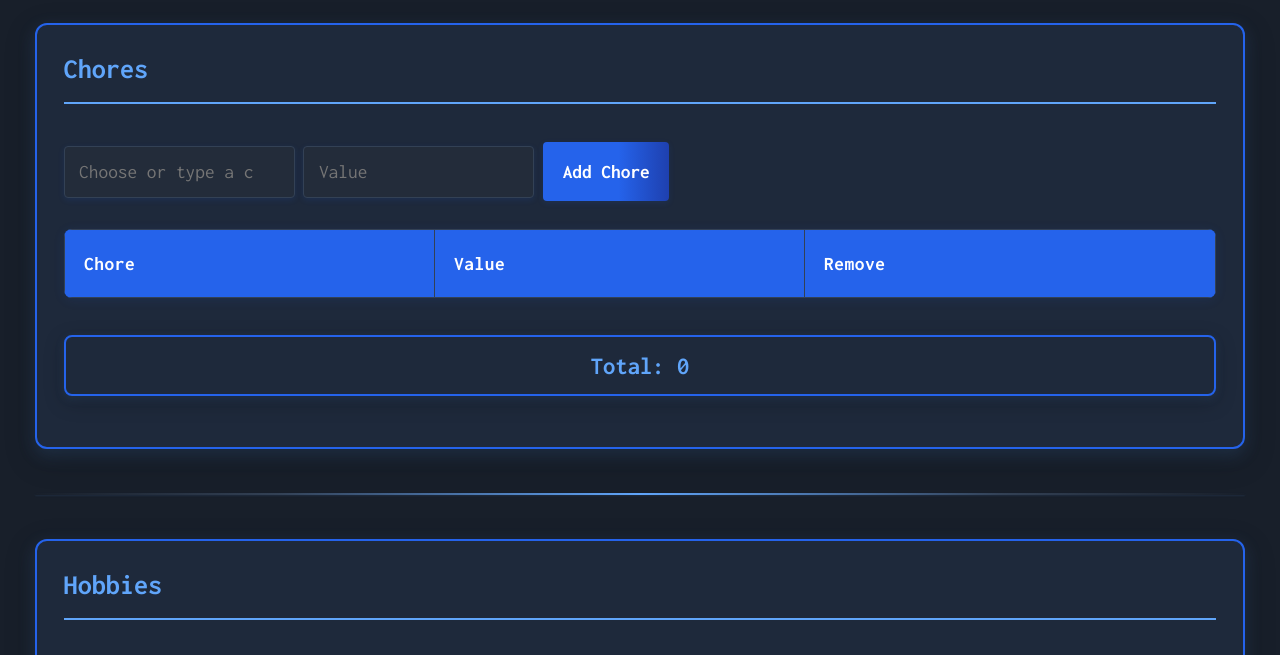
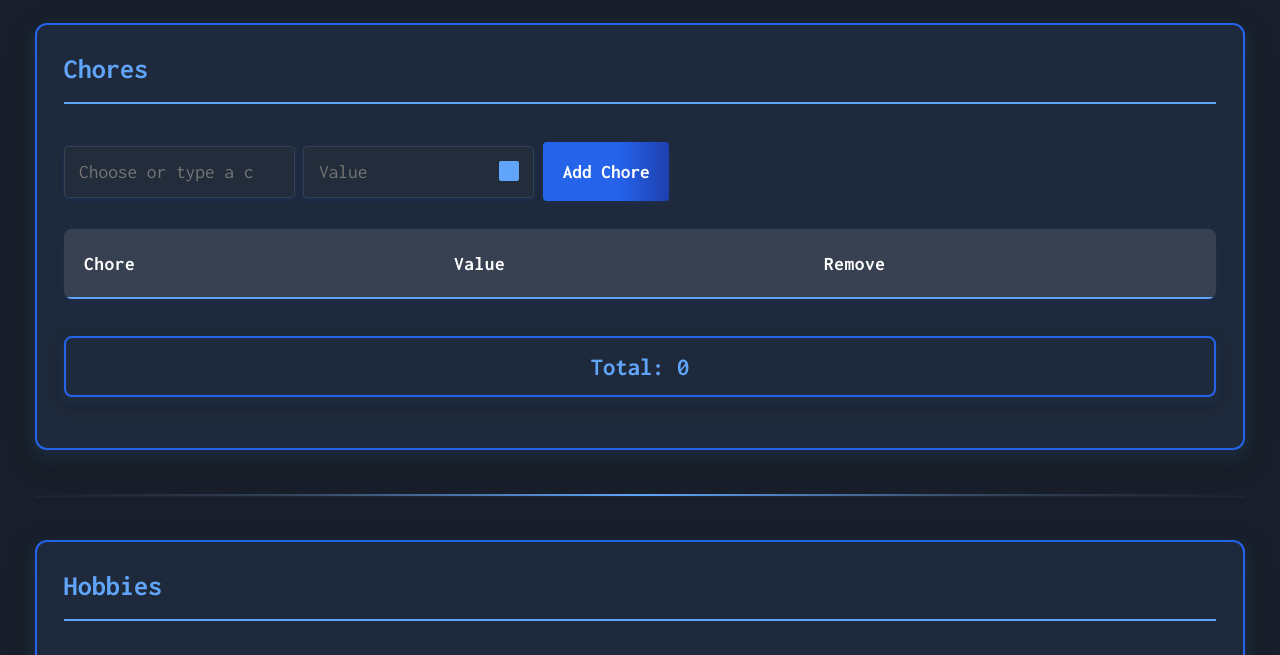
Before and after one commit to Arikulo/Good-Boy-Tracker, a plain HTML site: page index.html in a window 1280 px wide. Shown: the part 85-740 px from the top of the page. Drawn offline with Linux system fonts and the light colour scheme.

Commit message:
Add files via upload

```diff
--- a/style.css
+++ b/style.css
@@ -95,6 +95,50 @@ input:focus, button:focus, select:focus {
     box-shadow: 0 0 0 2px rgba(96, 165, 250, 0.33);
 }
 
+/* Number input spinner controls */
+input[type="number"]::-webkit-outer-spin-button,
+input[type="number"]::-webkit-inner-spin-button {
+    -webkit-appearance: none;
+    margin: 0;
+    width: 20px;
+    height: 20px;
+    background: var(--primary-blue);
+    border-radius: 2px;
+    cursor: pointer;
+    position: relative;
+}
+
+input[type="number"]::-webkit-inner-spin-button {
+    -webkit-appearance: inner-spin-button;
+    background: var(--primary-blue);
+    opacity: 1;
+}
+
+input[type="number"]::-webkit-inner-spin-button:hover {
+    background: var(--primary-blue-light);
+}
+
+/* Firefox number input spinner */
+input[type="number"] {
+    appearance: textfield;
+    -moz-appearance: textfield;
+}
+
+input[type="number"]::-moz-number-spin-box {
+    background: var(--primary-blue);
+}
+
+input[type="number"]::-moz-number-spin-up,
+input[type="number"]::-moz-number-spin-down {
+    background: var(--primary-blue);
+    border: none;
+}
+
+input[type="number"]::-moz-number-spin-up:hover,
+input[type="number"]::-moz-number-spin-down:hover {
+    background: var(--primary-blue-light);
+}
+
 /* Button styling */
 button {
     background: linear-gradient(90deg, var(--primary-blue-dark) 60%, var(--primary-blue-darker) 100%);
@@ -157,10 +201,11 @@ th, td {
 }
 
 th {
-    background: var(--primary-blue-dark);
+    background: #374151;
     color: #fff;
     letter-spacing: 0.03em;
     font-size: var(--font-size-base);
+    border-bottom: 2px solid var(--primary-blue);
 }
 
 tr:nth-child(even) td {
@@ -410,7 +455,7 @@ form {
 }
 
 .essential-points, .item-points {
-    color: var(--text-secondary);
+    color: var(--primary-blue);
     font-size: var(--font-size-small);
 }
 
@@ -525,6 +570,7 @@ h2 {
         --padding-base: 1em;
         --padding-large: 1.2em;
         --margin-base: 1.2em;
+        --background-dark: #1f2937; /* Lighter background for mobile */
     }
 
     body {
```
